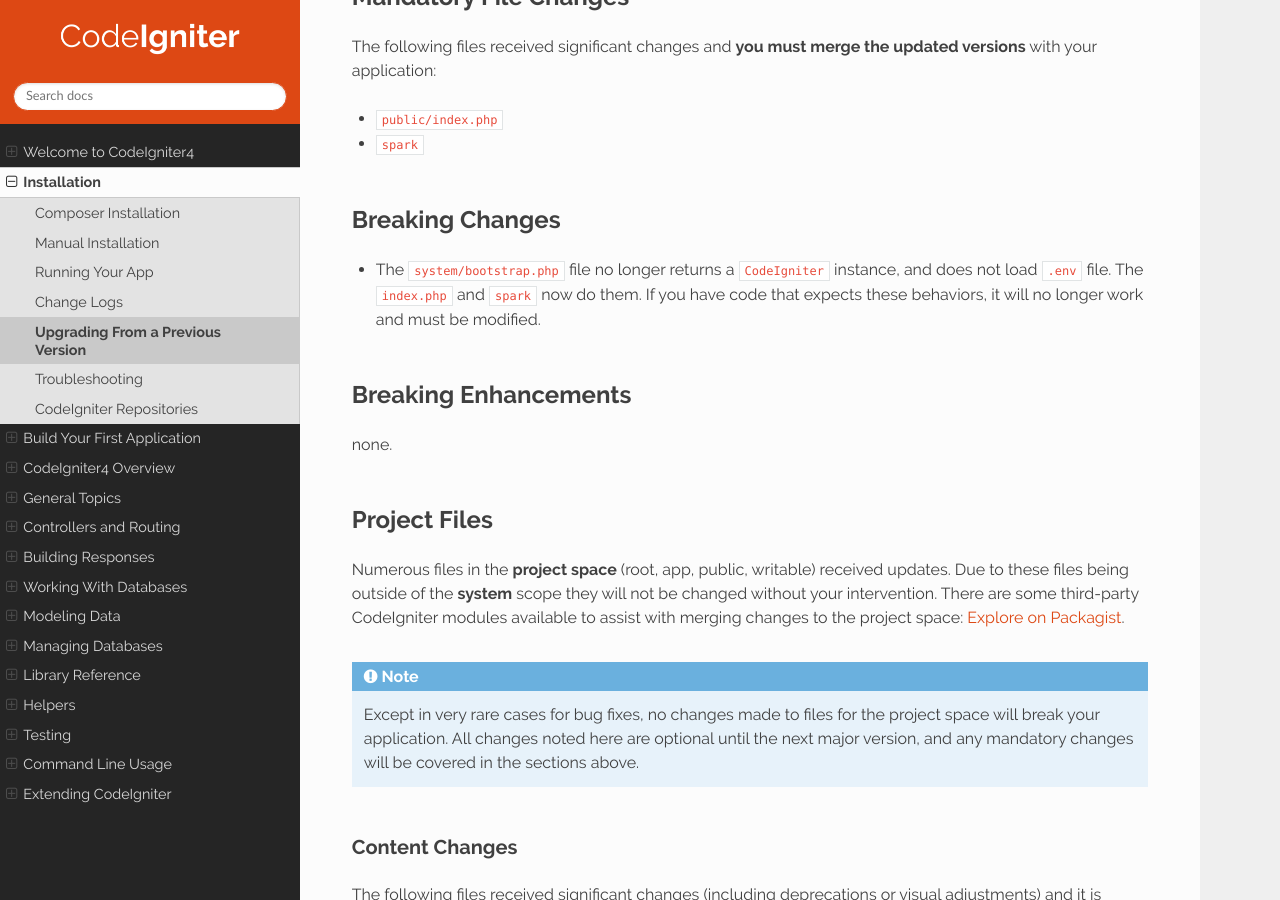
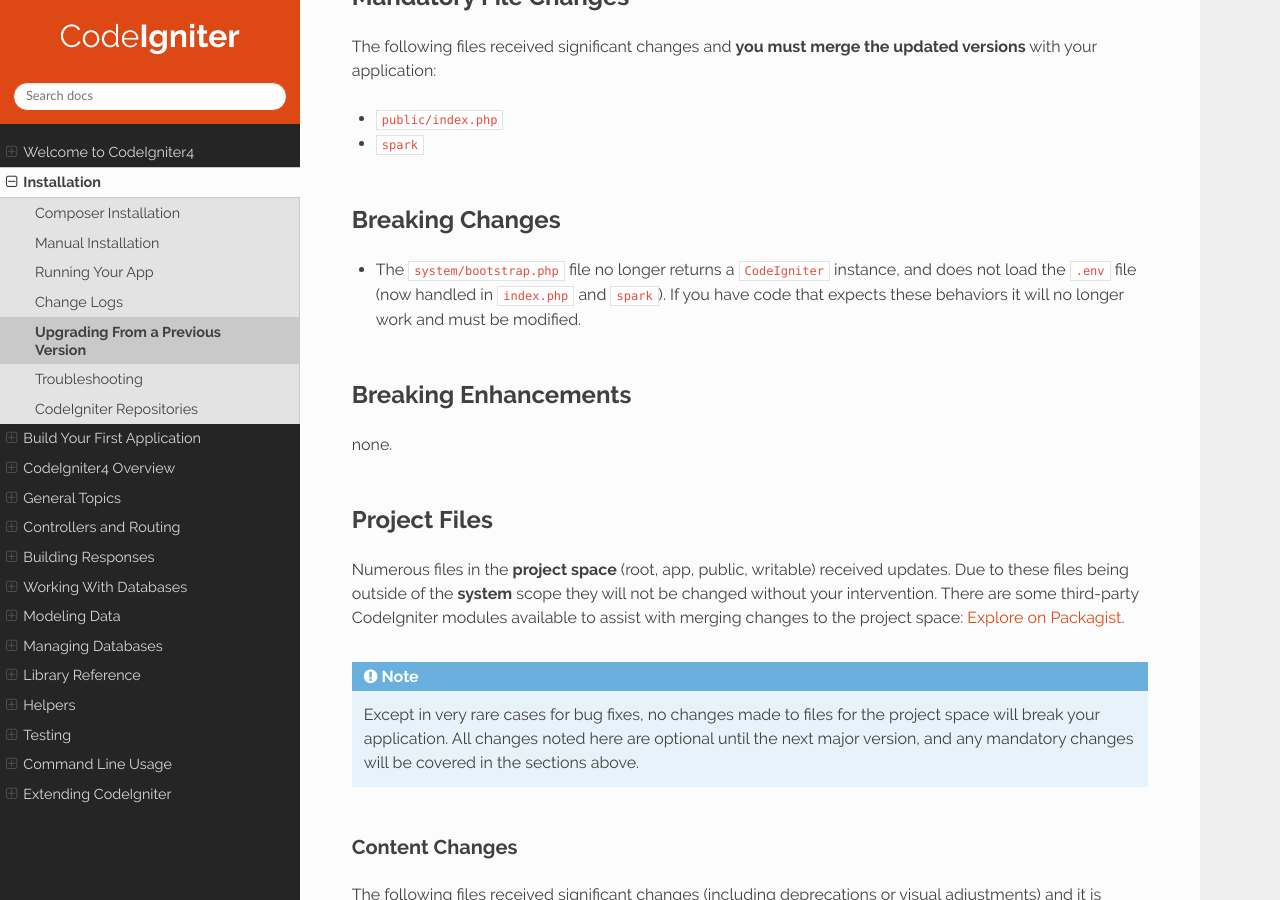
Before and after one commit to NEKOGET/ci4_user_guide_src, a Sphinx documentation site: the page built from source/installation/upgrade_420.rst, in a window 1280 px wide and 900 px high, scrolled down 510 px. Built offline with Sphinx 7.4.7 and the Read the Docs theme 2.0.0, drawn with Linux system fonts in a browser that asks for light colours.

Commit message:
docs: fix by proofreading
Co-authored-by: MGatner <mgatner@icloud.com>

```diff
--- a/source/installation/upgrade_420.rst
+++ b/source/installation/upgrade_420.rst
@@ -24,7 +24,7 @@ The following files received significant changes and
 Breaking Changes
 ****************
 
-- The ``system/bootstrap.php`` file no longer returns a ``CodeIgniter`` instance, and does not load ``.env`` file. The ``index.php`` and ``spark`` now do them. If you have code that expects these behaviors, it will no longer work and must be modified.
+- The ``system/bootstrap.php`` file no longer returns a ``CodeIgniter`` instance, and does not load the ``.env`` file (now handled in ``index.php`` and ``spark``). If you have code that expects these behaviors it will no longer work and must be modified.
 
 Breaking Enhancements
 *********************
```
